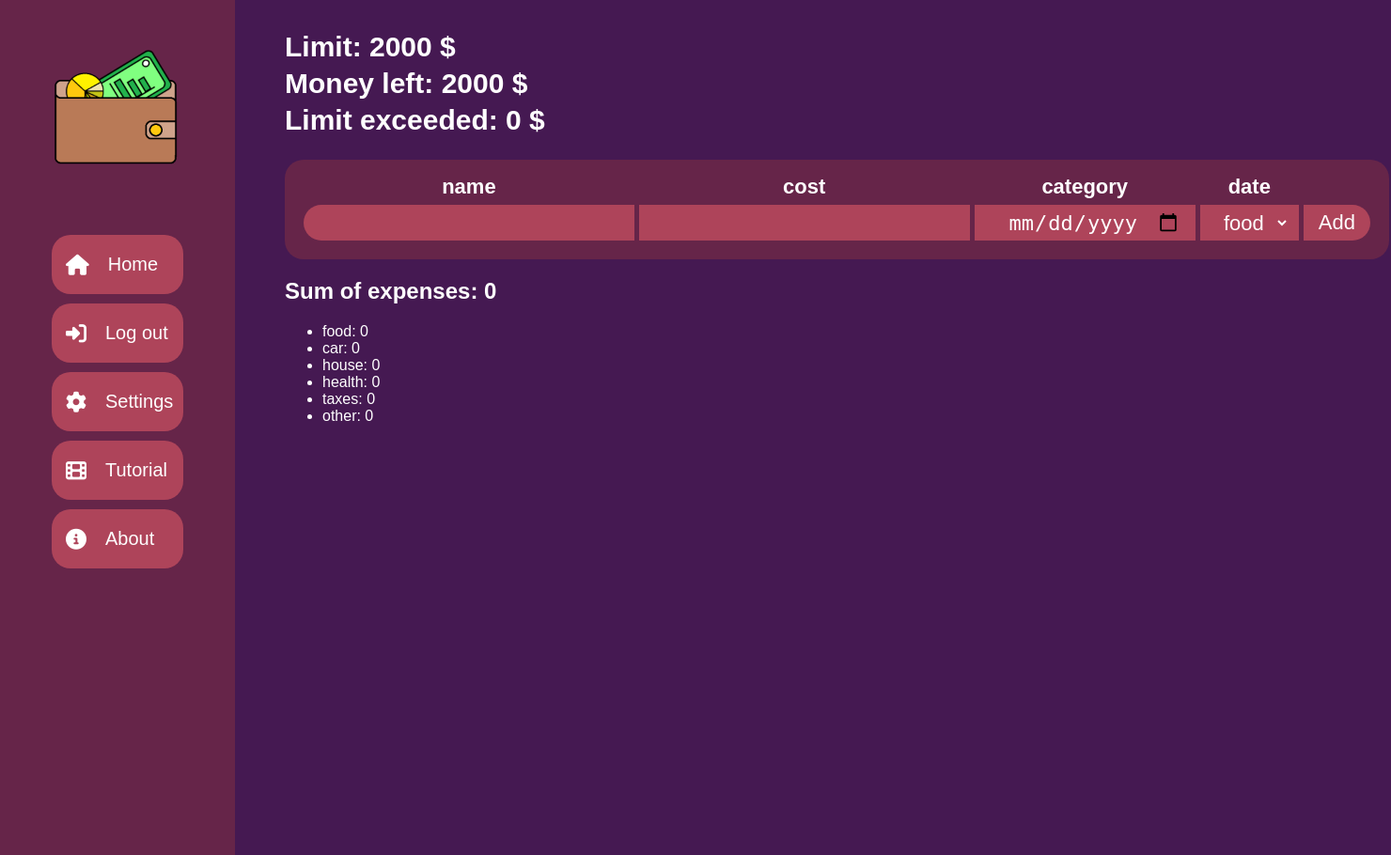
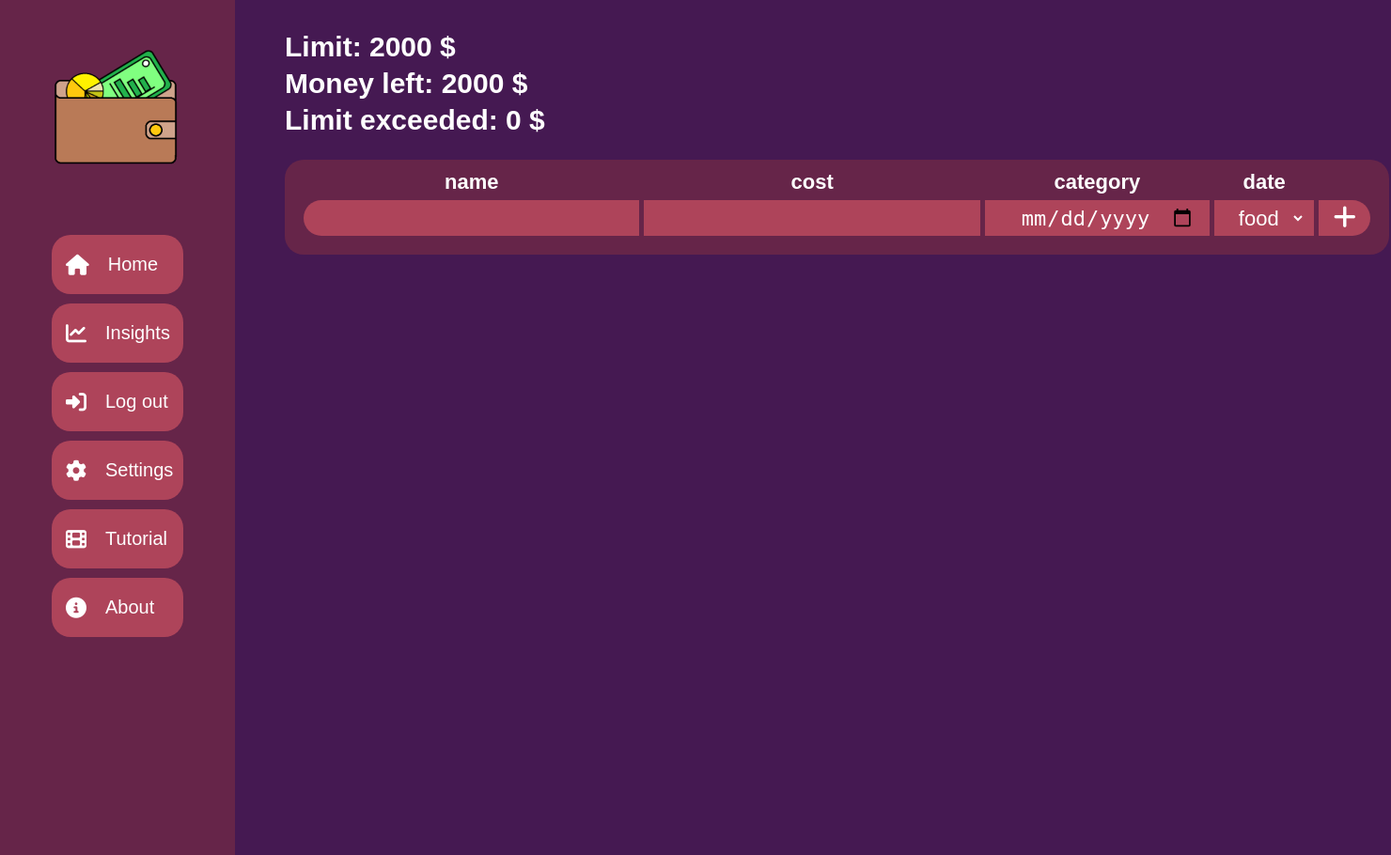
Before and after one commit to Arwers/finance-tracker, a Flask app: page / in a window 1480 px wide. Shown: the whole page at 94% size. Run offline with Flask 3, Linux system fonts and the light colour scheme; parts of the project's set-up code (start-up, migrations or seed data) failed here and were passed over; some libraries are stand-ins or nearby versions.

Commit message:
style: change delete and add to icons

```diff
--- a/flaskr/homepage/static/css/style.css
+++ b/flaskr/homepage/static/css/style.css
@@ -68,7 +68,7 @@ html {
     border-spacing: 5px;
     background: #662549;
     border-radius: 20px;
-    padding: 10px 15px 15px 15px;
+    padding: 5px 15px 15px 15px;
 }
 
 .main-table tr {
@@ -96,6 +96,9 @@ html {
     text-align: center;
     font-size: 22px;
 }
+button {
+    cursor:pointer;
+}
 
 #delete-button a {
     text-decoration: none;
--- a/flaskr/homepage/templates/index.html
+++ b/flaskr/homepage/templates/index.html
@@ -27,6 +27,11 @@
               <i class="fa-solid fa-house"></i>
               <p>Home</p>
             </a>
+            <li>
+              <a href="#">
+                <i class="fa-solid fa-chart-line"></i>
+                <p>Insights</p>
+              </a>
           </li>
           <li>
             <a href="#">
@@ -95,7 +100,7 @@
           </td>
           <td id="delete-button" class="right-item">
             <a href="{{url_for('homepage.delete', id = expense['id'])}}">
-              Delete
+              <i class="fa-solid fa-trash"></i>
             </a>
           </td>
         </tr>
@@ -121,18 +126,20 @@
               </select>
             </td>
             <td class="right-item">
-              <button type="submit" class="main-new-row" > Add </button>
+              <button type="submit" class="main-new-row" >
+                <i class="fa-solid fa-plus fa-lg"></i>
+              </button>
             </td>
           </tr>
           </form>
       </table>
 
-      <h2>Sum of expenses: {{ all_costs["total"] }}</h2>
+      <!-- <h2>Sum of expenses: {{ all_costs["total"] }}</h2>
       <ul>
         {% for key in all_costs if not key == "total" %}
         <li>{{ key }}: {{ all_costs[key] }}</li>
         {% endfor %}
-      </ul>
+      </ul> -->
     </main>
 
     <footer id="footer">
```
